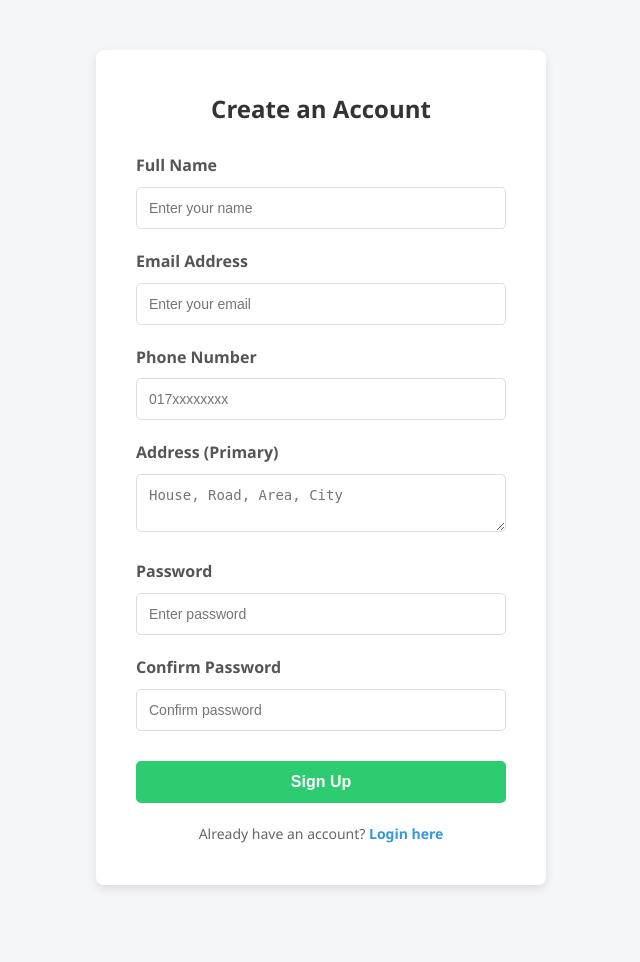
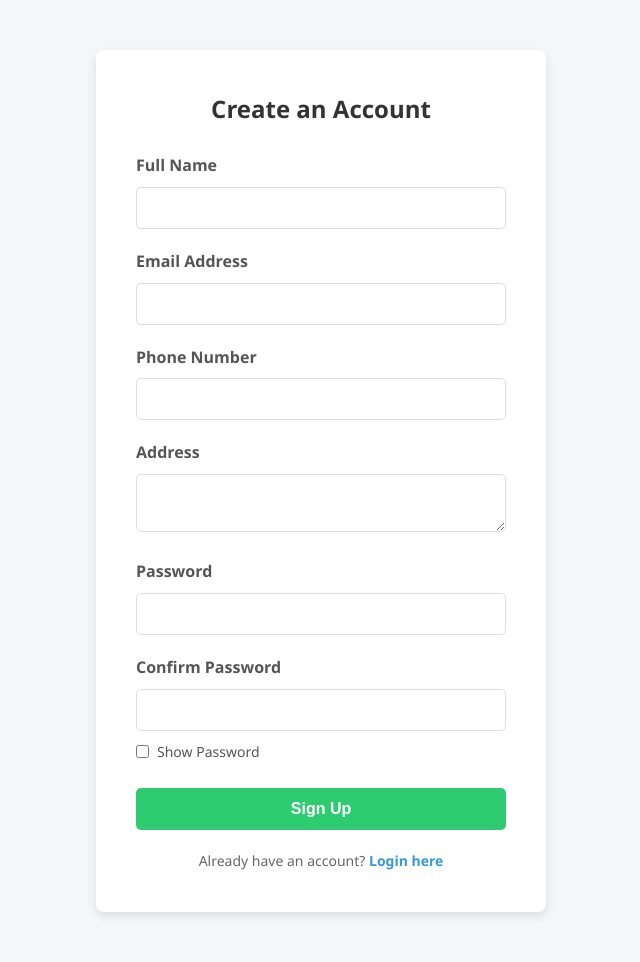
Before and after one commit to FF-SHIFAT/Onlinetoyshop, a PHP site: page /Views/signup.php in a window 1280 px wide. Shown: the whole page, without its empty margins (319-959 px from the left). Before the commit the page ends 889 px from the top, so only its background shows below. Run offline with PHP 8.4, Linux system fonts and the light colour scheme.

Commit message:
update login and signup pages some logics

```diff
--- a/Views/signup.php
+++ b/Views/signup.php
@@ -7,6 +7,48 @@ session_start();
     <meta charset="UTF-8">
     <title>Sign Up - Online Toy Shop</title>
     <link rel="stylesheet" href="css/style.css">
+    <style>
+        #pass_msg {
+            font-weight: bold;
+            display: block;
+            margin-top: 5px;
+            font-size: 12px;
+        }
+    </style>
+    <script>
+        function checkPassword() {
+            let password = document.getElementById('password').value;
+            let msg = document.getElementById('pass_msg');
+            let btn = document.getElementById('submit_btn');
+
+            let strongRegex = /^(?=.*[0-9])(?=.*[!@#$%^&*])[a-zA-Z0-9!@#$%^&*]{8,}$/;
+            if (password === "") {
+                msg.innerHTML = "";
+                btn.disabled = false;
+            } else if (strongRegex.test(password)) {
+                msg.style.color = "green";
+                msg.innerHTML = "Strong Password!";
+                btn.disabled = false;
+            } else {
+                msg.style.color = "red";
+                msg.innerHTML = "Weak: Need 8+ chars, 1 number & 1 special char (@#$%)";
+                btn.disabled = true;
+            }
+        }
+
+        function togglePassword() {
+            let pass = document.getElementById("password");
+            let cpass = document.getElementById("cpassword");
+
+            if (pass.type === "password") {
+                pass.type = "text";
+                cpass.type = "text";
+            } else {
+                pass.type = "password";
+                cpass.type = "password";
+            }
+        }
+    </script>
 </head>
 <body>
 
@@ -16,60 +58,45 @@ session_start();
 
         <?php if(isset($_SESSION['error_msg'])): ?>
             <div class="alert alert-error">
-                <?php
-                    echo $_SESSION['error_msg'];
-                    unset($_SESSION['error_msg']);
-                ?>
+                <?php echo $_SESSION['error_msg']; unset($_SESSION['error_msg']); ?>
             </div>
         <?php endif; ?>
 
-        <?php if(isset($_SESSION['success_msg'])): ?>
-    <div class="alert alert-success" style="display: flex; justify-content: space-between; align-items: center;">
-        <span><?php echo $_SESSION['success_msg']; unset($_SESSION['success_msg']); ?></span>
-        <a href="login.php" style="background: white; color: green; padding: 5px 10px; text-decoration: none; font-weight: bold; border-radius: 4px; font-size: 12px;">Login Now</a>
-    </div>
-<?php endif; ?>
-
-
-        <form action="../Controllers/authControl.php" method="POST" onsubmit="return validateSignup()">
-
+        <form action="../Controllers/authControl.php" method="POST">
             <div class="form-group">
                 <label>Full Name</label>
-                <input type="text" name="name" id="name" placeholder="Enter your name">
-                <span id="err_name" class="error"></span>
+                <input type="text" name="name" required>
             </div>
-
             <div class="form-group">
                 <label>Email Address</label>
-                <input type="email" name="email" id="email" placeholder="Enter your email">
-                <span id="err_email" class="error"></span>
+                <input type="email" name="email" required>
             </div>
-
             <div class="form-group">
                 <label>Phone Number</label>
-                <input type="text" name="phone" id="phone" placeholder="017xxxxxxxx">
-                <span id="err_phone" class="error"></span>
+                <input type="text" name="phone" required>
             </div>
-
             <div class="form-group">
-                <label>Address (Primary)</label>
-                <textarea name="address" id="address" rows="2" placeholder="House, Road, Area, City"></textarea>
-                <span id="err_address" class="error"></span>
+                <label>Address</label>
+                <textarea name="address" required></textarea>
             </div>
 
             <div class="form-group">
                 <label>Password</label>
-                <input type="password" name="password" id="password" placeholder="Enter password">
-                <span id="err_password" class="error"></span>
+                <input type="password" id="password" name="password" required onkeyup="checkPassword()">
+                <small id="pass_msg"></small>
             </div>
 
             <div class="form-group">
                 <label>Confirm Password</label>
-                <input type="password" name="cpassword" id="cpassword" placeholder="Confirm password">
-                <span id="err_cpassword" class="error"></span>
+                <input type="password" id="cpassword" name="cpassword" required>
             </div>
 
-            <button type="submit" name="signup_btn" class="btn">Sign Up</button>
+            <div class="form-group" style="display: flex; align-items: center; gap: 8px; margin-top: -10px; margin-bottom: 15px;">
+                <input type="checkbox" onclick="togglePassword()" style="width: auto; cursor: pointer;">
+                <span style="font-size: 14px; color: #555;">Show Password</span>
+            </div>
+
+            <button type="submit" name="signup_btn" id="submit_btn" class="btn">Sign Up</button>
         </form>
 
         <div class="form-footer">
@@ -78,7 +105,5 @@ session_start();
     </div>
 </div>
 
-<script src="js/script.js"></script>
-
 </body>
 </html>
```
Also changed, not shown: Controllers/authControl.php (+6 -6 lines), Views/login.php (+18 -2 lines). Lines whose indentation alone changed are shown as unchanged.
